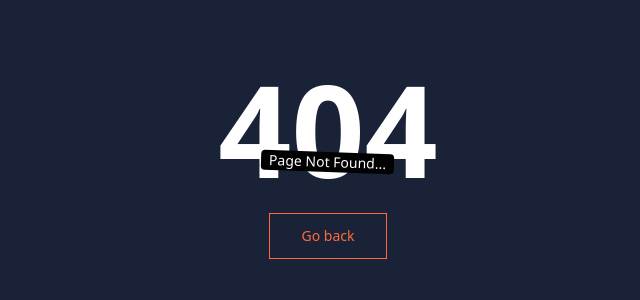
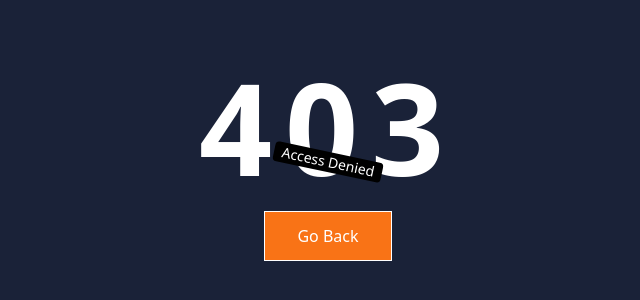
Before and after one commit to Ankurgithubuser/front-lms, a React (Vite) app in the folder lms-frontend/: page /denied in a window 1280 px wide. Before the commit this address had no page. Shown: the part 238-538 px from the top of the page, without its empty margins (312-952 px from the left). Built offline with nearby package versions, Linux system fonts and the light colour scheme.

Commit message:
Added denied page

```diff
--- a/lms-frontend/src/App.jsx
+++ b/lms-frontend/src/App.jsx
@@ -6,6 +6,7 @@
 import Signup from './pages/Signup';
 import Signin from './pages/Signin'
 import Contact from './pages/contact';
+import Denied from './pages/Denied';
 
 function App() {
 
@@ -16,8 +17,9 @@
   <Route path='*' element={<Notfound/>}/>
   <Route path='/signup' element={<Signup/>}/>
   <Route path='/contacts' element={<Contact/>}/>
+  <Route path='/signin' element={<Signin/>}/>
+  <Route path='/denied' element={<Denied/>}/>
 
-  <Route path='/signin' element={<Signin/>}/>
 
  </Routes>
   )
--- a/lms-frontend/src/config/axiosInstance.js
+++ b/lms-frontend/src/config/axiosInstance.js
@@ -1,7 +1,8 @@
 import axios from "axios";
 
 
-const BASE_URL = "http://localhost:5173/api/v1";
+const BASE_URL = "http://localhost:5000/api/v1";
+
 const axiosInstance = axios.create();
 
 axiosInstance.defaults.baseURL = BASE_URL;
--- /dev/null
+++ b/lms-frontend/src/pages/Denied.jsx
@@ -0,0 +1,22 @@
+import { useNavigate } from "react-router-dom";
+
+function Denied() {
+    const navigate =useNavigate();
+    return (
+        <main className="h-screen w-full flex flex-col items-center justify-center bg-[#1A2238]" >
+            <h1 className="text-9xl font-semibold text-white tracking-widest">
+                403
+            </h1>
+            <div className="bg-black text-white px-2 text-sm rounded rotate-12 absolute">
+                Access Denied
+            </div>
+            <button onClick={()=>navigate(-1)}
+                className="mt-5">
+                <span className="relative  block px-8 py-3 border border-current bg-orange-500 text-white">Go Back</span>
+
+            </button>
+        </main>
+    )
+
+}
+export default Denied;
```
